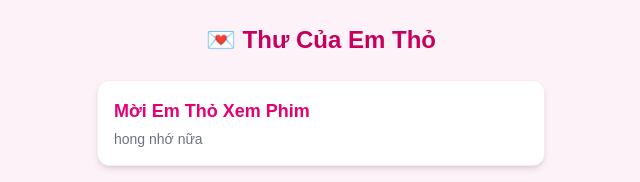
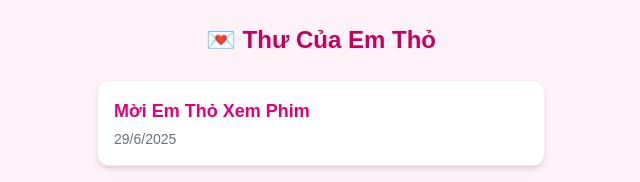
Before and after one commit to JoeyTran05/react-bunny-ask-out, a Next.js app: page / in a window 1280 px wide. Shown: the top 182 px of the page, without its empty margins (319-959 px from the left). Built offline with nearby package versions, Linux system fonts and the light colour scheme.

Commit message:
fix date

```diff
--- a/app/page.tsx
+++ b/app/page.tsx
@@ -8,7 +8,7 @@ const letters = [
 		id: "1",
 		title: "Mời Em Thỏ Xem Phim",
 		url: "moiemtho",
-		date: "hong nhớ nữa",
+		date: "29/6/2025",
 	},
 	{
 		id: "2",
@@ -26,7 +26,7 @@ const letters = [
 		id: "4",
 		title: "3 tháng ✨",
 		url: "three-months",
-		date: "21/9/2025",
+		date: "22/9/2025",
 	},
 ];
 
```
